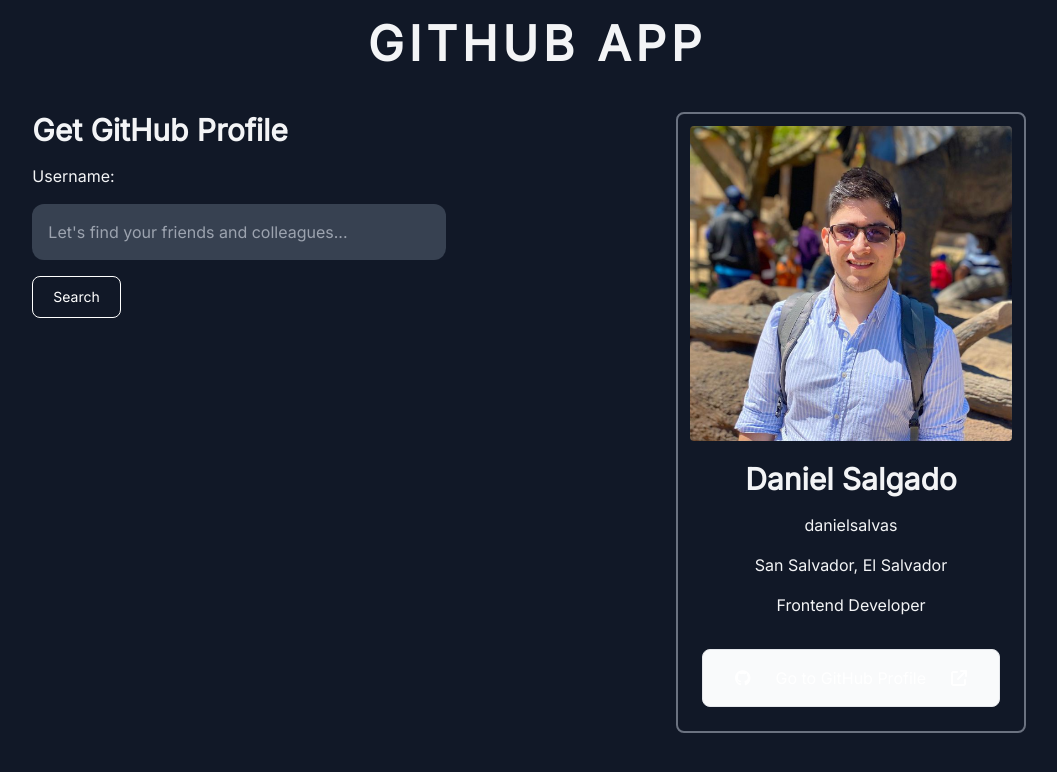
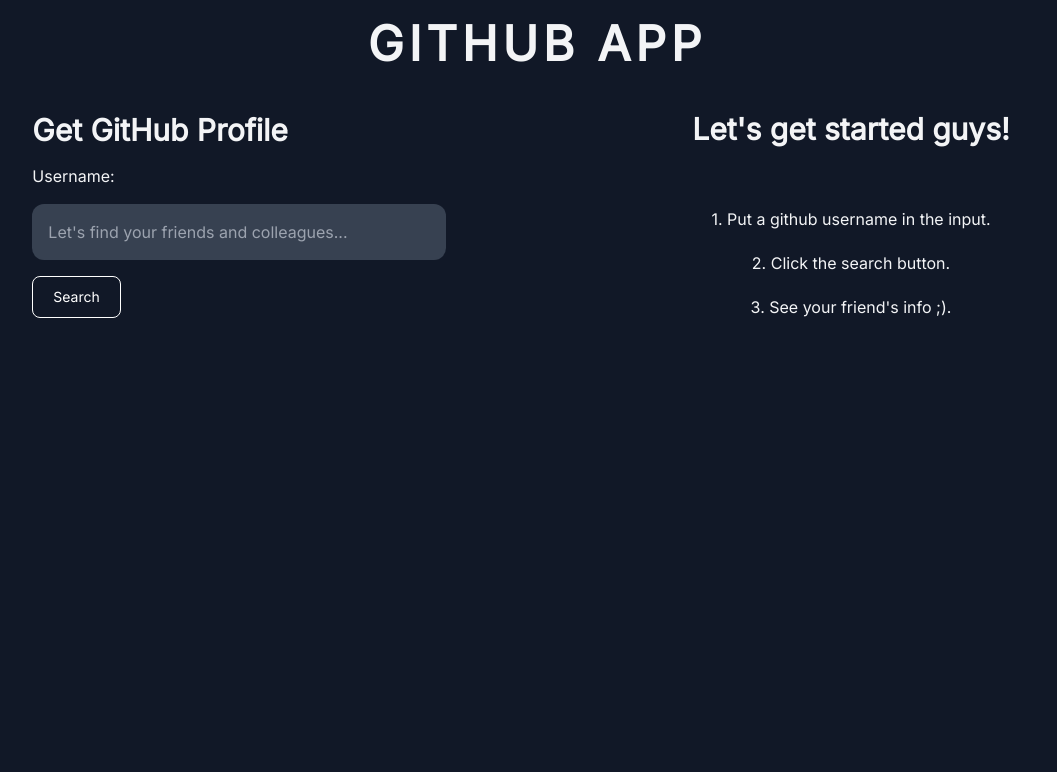
Before and after one commit to danielsalvas/github-app-react, a React (Vite) app: page / in a window 1280 px wide. Shown: the top 772 px of the page, without its empty margins (103-1160 px from the left). Built offline with nearby package versions, Linux system fonts and the light colour scheme.

Commit message:
[Feature] Title before fetching data added, fetch function working well

```diff
--- a/src/App.jsx
+++ b/src/App.jsx
@@ -2,9 +2,11 @@
 import CardUser from './components/CardUser'
 import SearchUser from './components/SearchUser'
 import Title from './components/Title'
-
+import useUsers from './hooks/useUsers'
 
 function App() {
+
+  const { fetchUser, user } = useUsers();
 
   return (
     <div className="bg-gray-900 min-h-screen h-full text-gray-100 font-inter py-5 px-5">
@@ -13,8 +15,8 @@
           GITHUB APP
         </Title>
         <div className='md:flex md:justify-around mt-5'>
-          <SearchUser />
-          <CardUser />
+          <SearchUser fetchUser={fetchUser} />
+          <CardUser user={user} />
         </div>
       </div>
     </div>
--- a/src/components/CardUser.jsx
+++ b/src/components/CardUser.jsx
@@ -1,16 +1,19 @@
-import test from '../assets/test.png'
 
-const CardUser = () => {
+
+const CardUser = ({ user }) => {
+
   return (
+    <>
+        {Object.entries(user).length > 0 ? (
           <div className="mt-4 lg:w-1/3 w-full flex justify-center">
             <div className='md:w-[350px] w-[400px] border-solid rounded-lg border-2 border-gray-500 p-2 my-2'>
-            <img className="flex mx-auto w-full p-1 rounded-lg" src={test} alt="" />
+              <img className="flex mx-auto w-full p-1 rounded-lg" src={user.avatar_url} alt="" />
               <div className="flex flex-col text-center">
-                <h1 className="py-4 md:text-3xl text-xl font-bold">Daniel Salgado</h1>
-                <p className="pb-4">danielsalvas</p>
-                <p className="pb-4">San Salvador, El Salvador</p>
-                <p className="pb-4">Frontend Developer</p>
-                <a href="#" className="border inline-flex items-center justify-center m-4 px-8 py-4 text-base font-medium text-white rounded-lg bg-gray-50 hover:text-gray-900 hover:bg-gray-100 dark:bg-gray-800 dark:hover:bg-gray-700 dark:hover:text-white duration-200">
+                  <h1 className="py-4 md:text-3xl text-xl font-bold">{user.name}</h1>
+                  <p className="pb-4">{user.login}</p>
+                  <p className="pb-4">{user.location}</p>
+                  <p className="pb-4">{user.bio}</p>
+                  <a href={user.html_url} target='_blank' className="cursor-pointer border inline-flex items-center justify-center m-4 px-8 py-4 text-base font-medium text-white rounded-lg bg-gray-50 hover:text-gray-900 hover:bg-gray-100 dark:bg-gray-800 dark:hover:bg-gray-700 dark:hover:text-white duration-200">
                       <i className="fa-brands fa-github"></i>
                       <span className="w-full">Go to GitHub Profile</span>
                       <i className="fa-solid fa-arrow-up-right-from-square"></i>
@@ -18,6 +21,19 @@
               </div>
             </div>
            </div>
+        ) : (
+          <>
+            <div className="flex flex-col justify-center items-center mt-4 lg:w-1/3 w-full">
+              <h1 className="md:text-3xl text-xl font-bold">Let's get started guys!</h1>
+              <div className="md:mt-10 mt:5">
+                <p className="mt-5 med:text-lg text-base">1. Put a github username in the input.</p>
+                <p className="mt-5 med:text-lg text-base">2. Click the search button.</p>
+                <p className="mt-5 med:text-lg text-base">3. See your friend's info ;).</p>
+              </div>
+            </div>
+          </>
+        )}
+    </>
   )
 }
 
--- a/src/components/SearchUser.jsx
+++ b/src/components/SearchUser.jsx
@@ -1,10 +1,8 @@
 import { useState, useEffect } from "react"
-import useUsers from "../hooks/useUsers"
 
-const SearchUser = () => {
+const SearchUser = ({ fetchUser }) => {
 
   const [username, setUsername] = useState('')
-  const { fetchUser } = useUsers();
 
   return (
     <div className="mt-6 lg:w-1/3 w-full md:ml-4">
```
Lines whose indentation alone changed are shown as unchanged.
